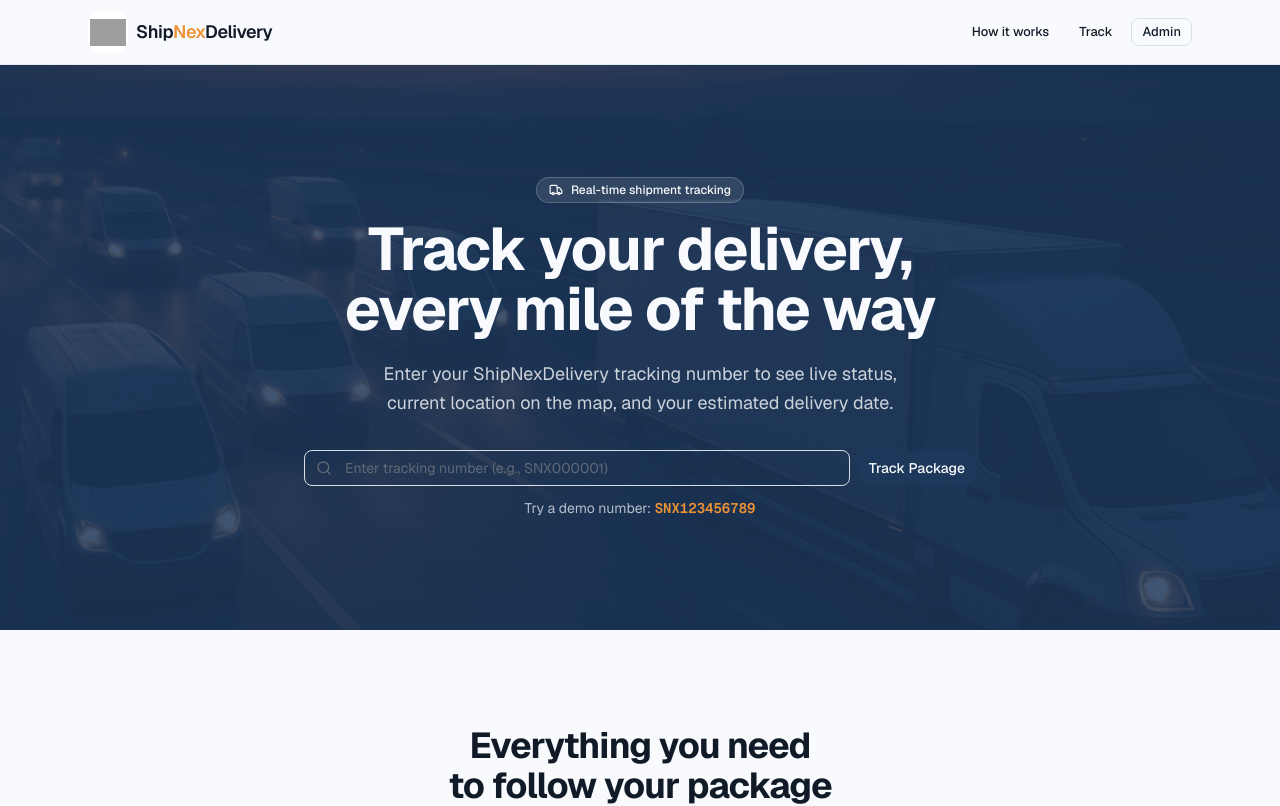
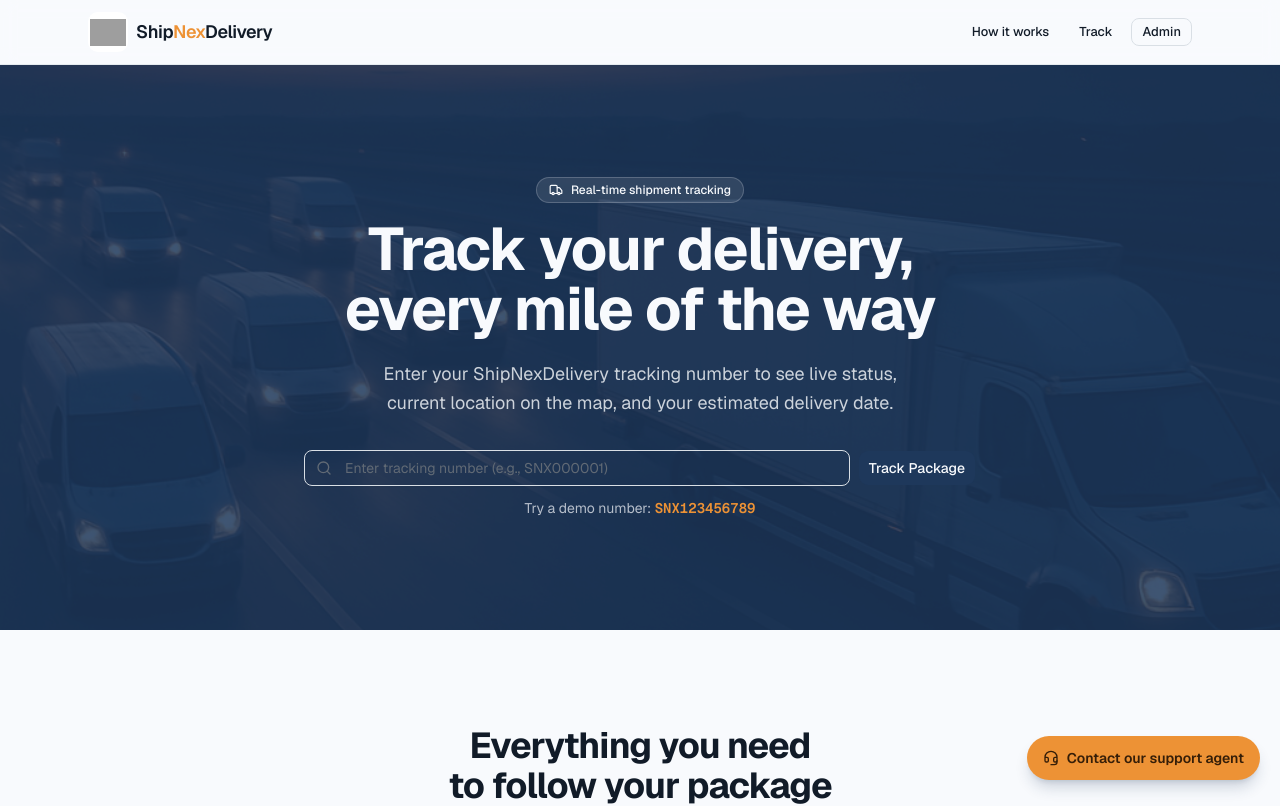
Before and after one commit to stemmina/shipnexdelivery-logistics-system, a Next.js app: page / in a window 1280 px wide. Shown: the top 806 px of the page. Built offline with nearby package versions, Linux system fonts and the light colour scheme; grey boxes are pictures that could not be loaded.

Commit message:
Theme support chat and add contact button

```diff
--- a/components/support-chat.tsx
+++ b/components/support-chat.tsx
@@ -1,20 +1,29 @@
 'use client'
 
-import { useEffect } from 'react'
+import { useEffect, useState } from 'react'
+import { Headset } from 'lucide-react'
 
 const TAWK_WIDGET_URL = 'https://embed.tawk.to/6aa1c8e1094d073447a184ce/default'
 
 declare global {
   interface Window {
-    Tawk_API?: Record<string, unknown>
+    Tawk_API?: {
+      maximize?: () => void
+      onLoad?: () => void
+    }
     Tawk_LoadStart?: Date
   }
 }
 
 export function SupportChat() {
+  const [isCustomerPage, setIsCustomerPage] = useState(false)
+
   useEffect(() => {
     if (window.location.pathname.startsWith('/admin')) return
-    if (document.querySelector(`script[src="${TAWK_WIDGET_URL}"]`)) return
+    const revealSupportButton = window.setTimeout(() => setIsCustomerPage(true), 0)
+    if (document.querySelector(`script[src="${TAWK_WIDGET_URL}"]`)) {
+      return () => window.clearTimeout(revealSupportButton)
+    }
 
     window.Tawk_API = window.Tawk_API || {}
     window.Tawk_LoadStart = new Date()
@@ -31,5 +40,26 @@ export function SupportChat() {
     }
   }, [])
 
-  return null
+  if (!isCustomerPage) return null
+
+  const openSupportChat = () => {
+    if (window.Tawk_API?.maximize) {
+      window.Tawk_API.maximize()
+      return
+    }
+
+    window.scrollTo({ top: document.body.scrollHeight, behavior: 'smooth' })
+  }
+
+  return (
+    <button
+      type="button"
+      onClick={openSupportChat}
+      aria-label="Contact our support agent"
+      className="fixed bottom-5 right-5 z-50 inline-flex items-center gap-2 rounded-full bg-accent px-4 py-3 text-sm font-semibold text-accent-foreground shadow-lg shadow-primary/20 transition-transform hover:-translate-y-0.5 hover:bg-accent/90 focus-visible:outline-none focus-visible:ring-2 focus-visible:ring-ring focus-visible:ring-offset-2"
+    >
+      <Headset className="size-4" />
+      Contact our support agent
+    </button>
+  )
 }
```
